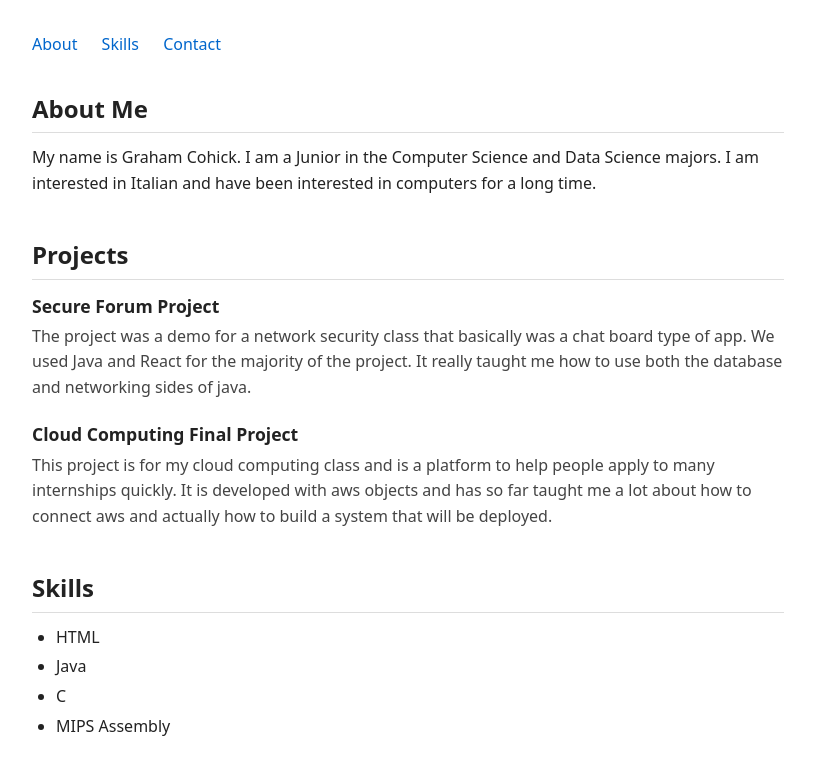
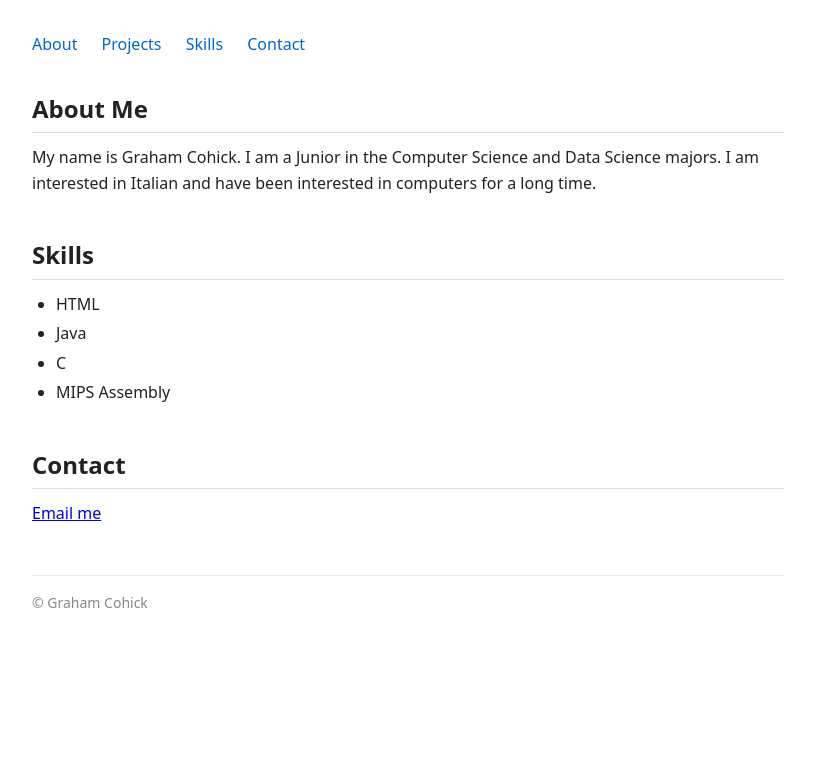
Before and after one commit to GMCohick424/1530-assignment-3, a plain HTML site: page index.html in a window 1280 px wide. Shown: the top 776 px of the page, without its empty margins (232-1047 px from the left). Drawn offline with Linux system fonts and the light colour scheme.

Commit message:
actually removed the right section

```diff
--- a/index.html
+++ b/index.html
@@ -13,7 +13,7 @@
   <header>
     <nav>
       <a href="#about">About</a>
-
+      <a href="#projects">Projects</a>
       <a href="#skills">Skills</a>
       <a href="#contact">Contact</a>
     </nav>
@@ -30,27 +30,7 @@
       </p>
     </section>
 
-    <section id="projects">
-      <h2>Projects</h2>
 
-      <!-- Example project entry structure: copy, fill in, and add at least 2:
-      <div class="project">
-        <h3>Project Name</h3>
-        <p>What the project does, the technologies used, and what you learned.</p>
-      </div>
-      -->
-      <div class="project">
-          <h3>Secure Forum Project</h3>
-          <p>The project was a demo for a network security class that basically was a chat board type of app. We used Java and React for the majority of the project. It really taught me how to use both the database and networking sides of java.</p>
-      </div>
-
-      <div class="project">
-          <h3>Cloud Computing Final Project</h3>
-          <p>This project is for my cloud computing class and is a platform to help people apply to many internships quickly. It is developed with aws objects and has so far taught me a lot about how to connect aws and actually how to build a system that will be deployed.</p>
-      </div>
-
-      <!-- TODO: Add at least 2 project entries using the structure above -->
-    </section>
 
     <section id="skills">
       <h2>Skills</h2>
```
